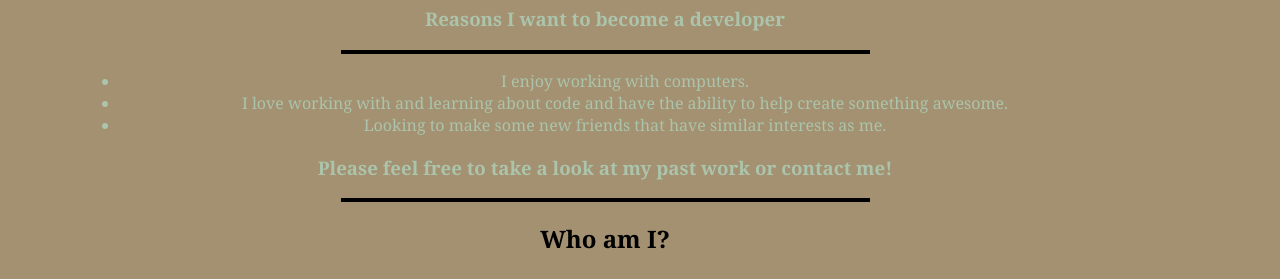
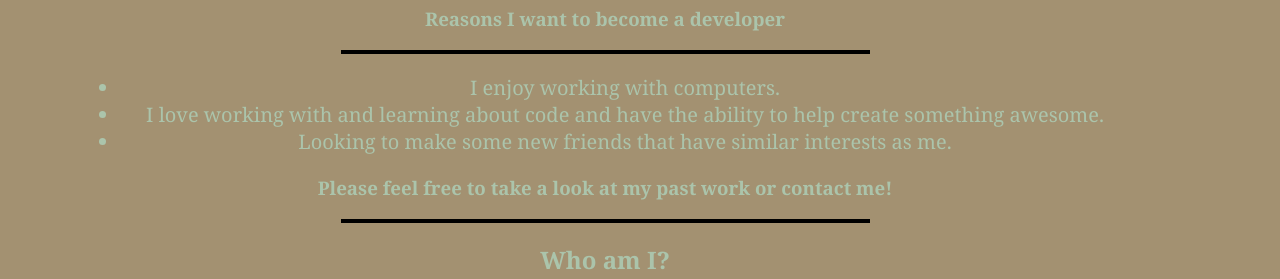
Before and after one commit to DauntesDeveloping/aboutMe, a plain HTML site: page index.html in a window 1280 px wide. Shown: the part 319-598 px from the top of the page. Drawn offline with Linux system fonts and the light colour scheme.

Commit message:
Update style.css

```diff
--- a/style.css
+++ b/style.css
@@ -1,10 +1,9 @@
-
 p{
     color: #ABC4AB;
     text-align: center;
 }
 
-h2, h3, h4{
+h1,h2, h3, h4{
     color: #ABC4AB;
     text-align: center;
 }
@@ -24,6 +23,7 @@ header{
     width: 500px;
     margin: auto;
     padding: 20px;
+    height: auto;
 }
 hr{
     margin: auto;
@@ -34,6 +34,7 @@ hr{
 img{
     border-radius: 50%;
 }
-ul{
+ul, li{
     color: #ABC4AB;
+    font-size: 20px;
 }
```
